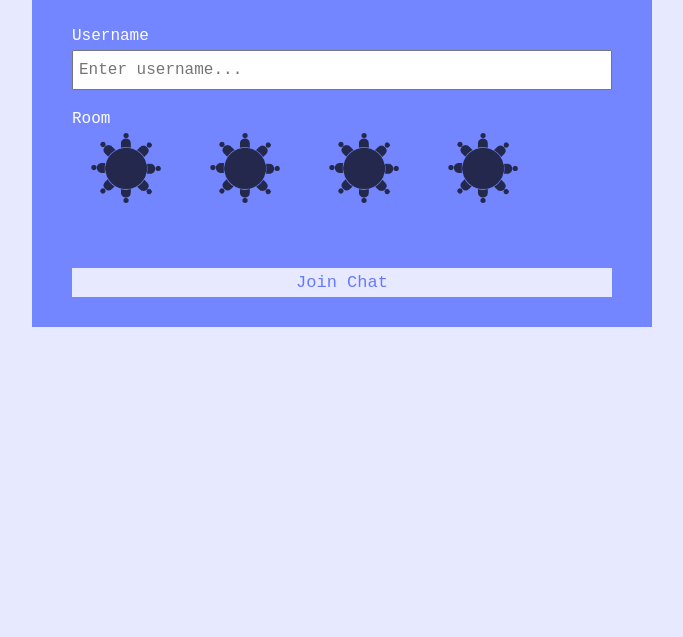
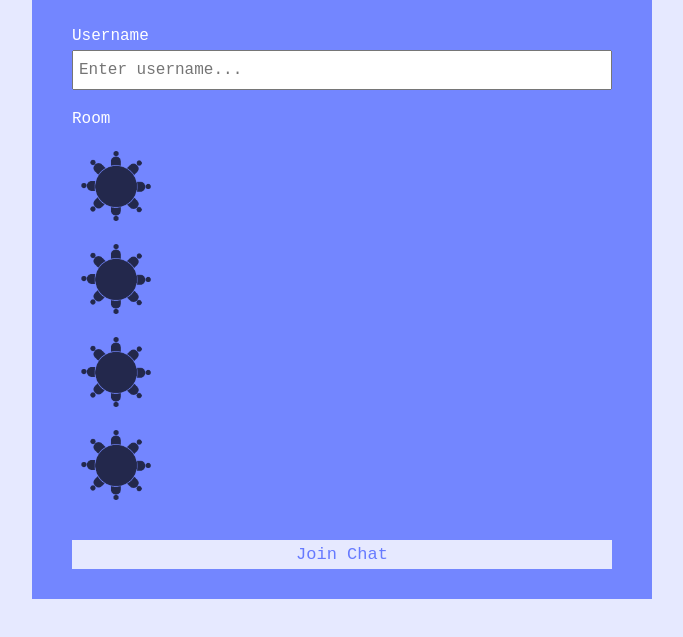
Before and after one commit to boredtea/gaussian-noise, a website: page public/lounge.html in a window 1280 px wide. Shown: the part 161-798 px from the top of the page, without its empty margins (298-981 px from the left). Drawn offline with Linux system fonts and the light colour scheme.

Commit message:
Put tables back in column

```diff
--- a/public/lounge.html
+++ b/public/lounge.html
@@ -28,13 +28,13 @@
 					<div class="cc-selector">
 						<!-- <div class="col-lg-3 col-md-3"> -->
 							<input id="table-1" type="radio" name="room" value="table-1" />
-							<p class="drinkcard-cc table" for="table-1"></p>
+							<label class="drinkcard-cc table" for="table-1"></label>
 							<input id="table-2" type="radio" name="room" value="table-2" />
-							<p class="drinkcard-cc table" for="table-2"></p>
+							<label class="drinkcard-cc table" for="table-2"></label>
 							<input id="table-3" type="radio" name="room" value="table-3" />
-							<p class="drinkcard-cc table" for="table-3"></p>
+							<label class="drinkcard-cc table" for="table-3"></label>
 							<input id="table-4" type="radio" name="room" value="table-4" />
-							<p class="drinkcard-cc table" for="table-4"></p>
+							<label class="drinkcard-cc table" for="table-4"></label>
 						<!-- </div> -->
 						<!-- <select name="room" id="room">
 							<option value="JavaScript">JavaScript</option>
```
